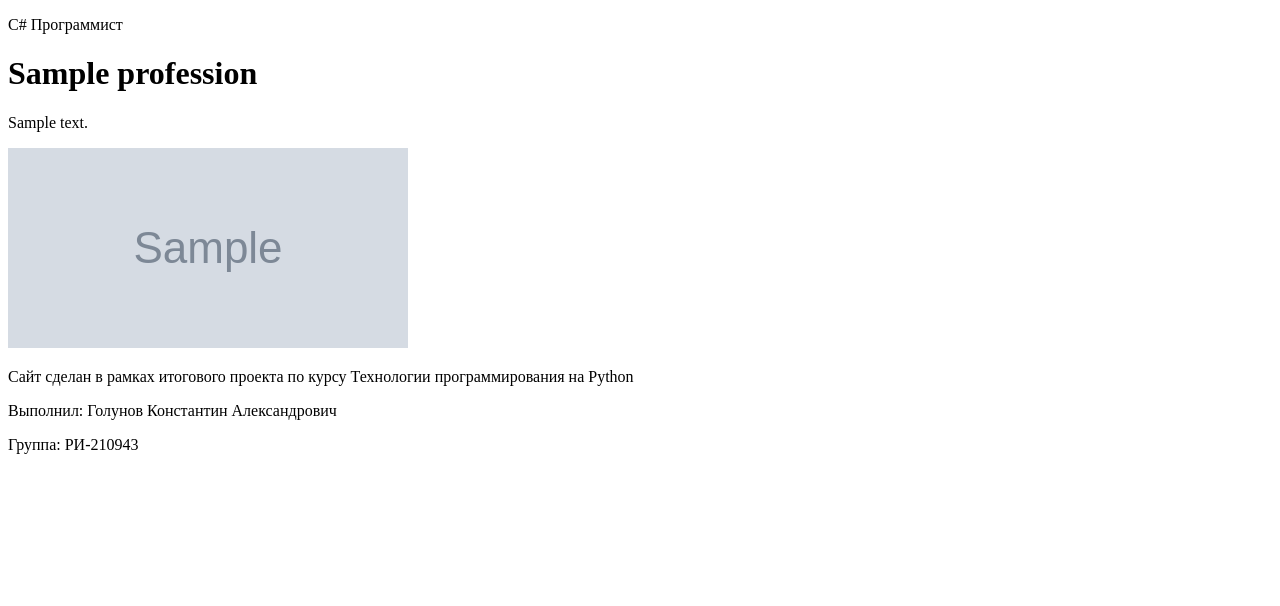
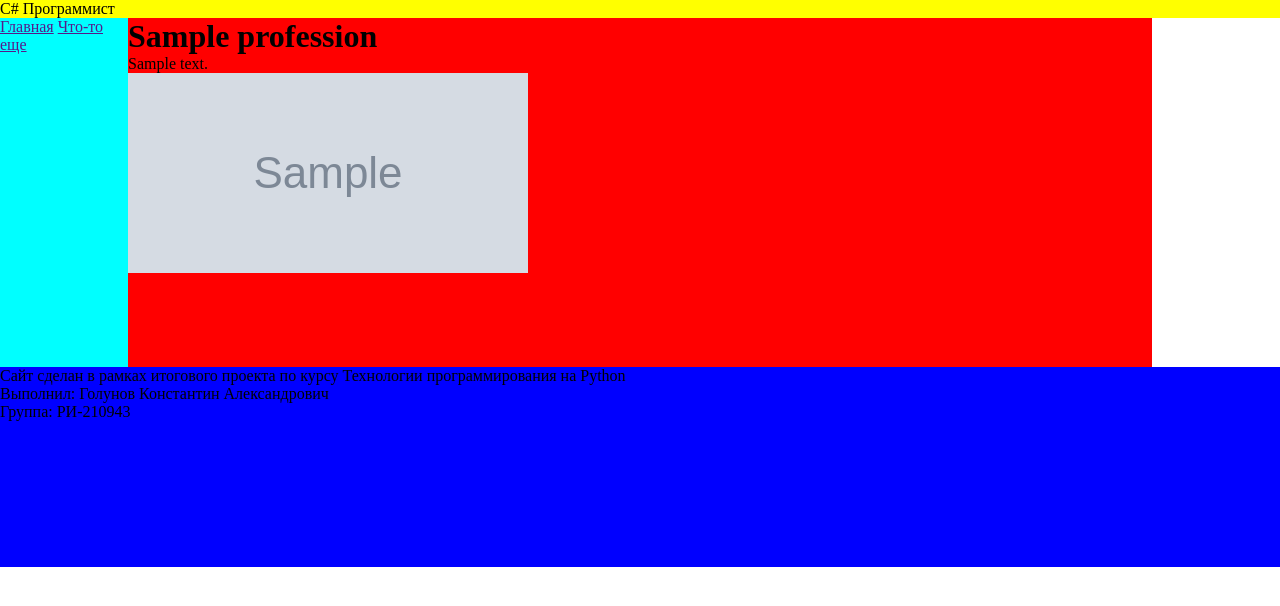
Before and after one commit to k-golunov/python-final-project, a Django app: page / in a window 1280 px wide. Shown: the top 606 px of the page. Run offline with Django 4.2, Linux system fonts and the light colour scheme; tables that the repository leaves empty hold one stand-in row (values such as "Sample post"); grey boxes marked "Sample" are stand-in pictures.

Commit message:
Add the layout structure

```diff
--- /dev/null
+++ b/final_project/static/css/styles.css
@@ -0,0 +1,43 @@
+* {
+	margin: 0;
+	padding: 0;
+}
+
+.header {
+    width: 100%;
+    height: 10%;
+    background: yellow;
+}
+
+.wrapper {
+	position: relative;
+	min-height: 100%;
+}
+
+.menu {
+    width: 10%;
+    background: aqua;
+    position: absolute;
+    height: 500px;
+}
+
+.content {
+    width : 80%;
+    margin-left: 10%;
+    margin-right: 10%;
+    background: red;
+    padding-bottom: 90px;
+}
+
+.body {
+    color: yellow;
+    height: 100%;
+    margin:0px;
+}
+
+.footer {
+    background: blue;
+    height: 200px;
+    width: 100%;
+    position: absolute;
+}
--- a/final_project/templates/base.html
+++ b/final_project/templates/base.html
@@ -1,21 +1,28 @@
 <!DOCTYPE html>
+{% load static %}
 <html lang="en">
 <head>
     <meta charset="UTF-8">
     <title>{{ title }}</title>
+    <link rel="stylesheet" href="{% static "css/styles.css" %}" />
 </head>
-<body>
-<header class="main-header">
+<div class="wrapper">
+    <header class="header">
         <p>C# Программист</p>
     </header>
-<main>
+    <div class="menu">
+        <a href="">Главная</a>
+        <a href="">Что-то еще</a>
+    </div>
+    <div class="content">
         {% block main %}
         {% endblock main %}
-</main>
-<footer>
+    </div>
+    <footer class="footer">
         <p>Сайт сделан в рамках итогового проекта по курсу Технологии программирования на Python</p>
         <p>Выполнил: Голунов Константин Александрович</p>
         <p>Группа: РИ-210943</p>
     </footer>
+</div>
 </body>
 </html>
```
Lines whose indentation alone changed are shown as unchanged.
